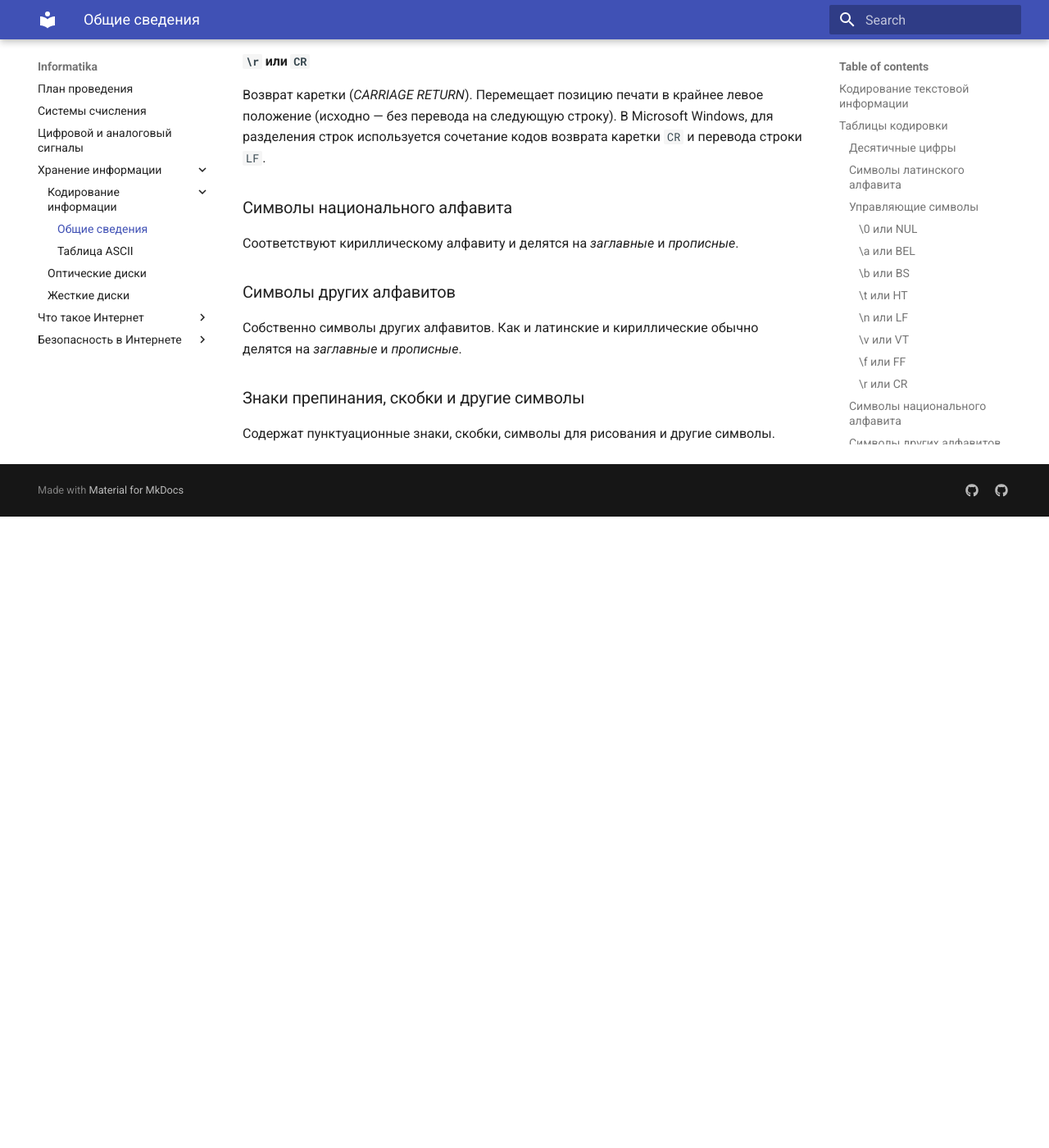
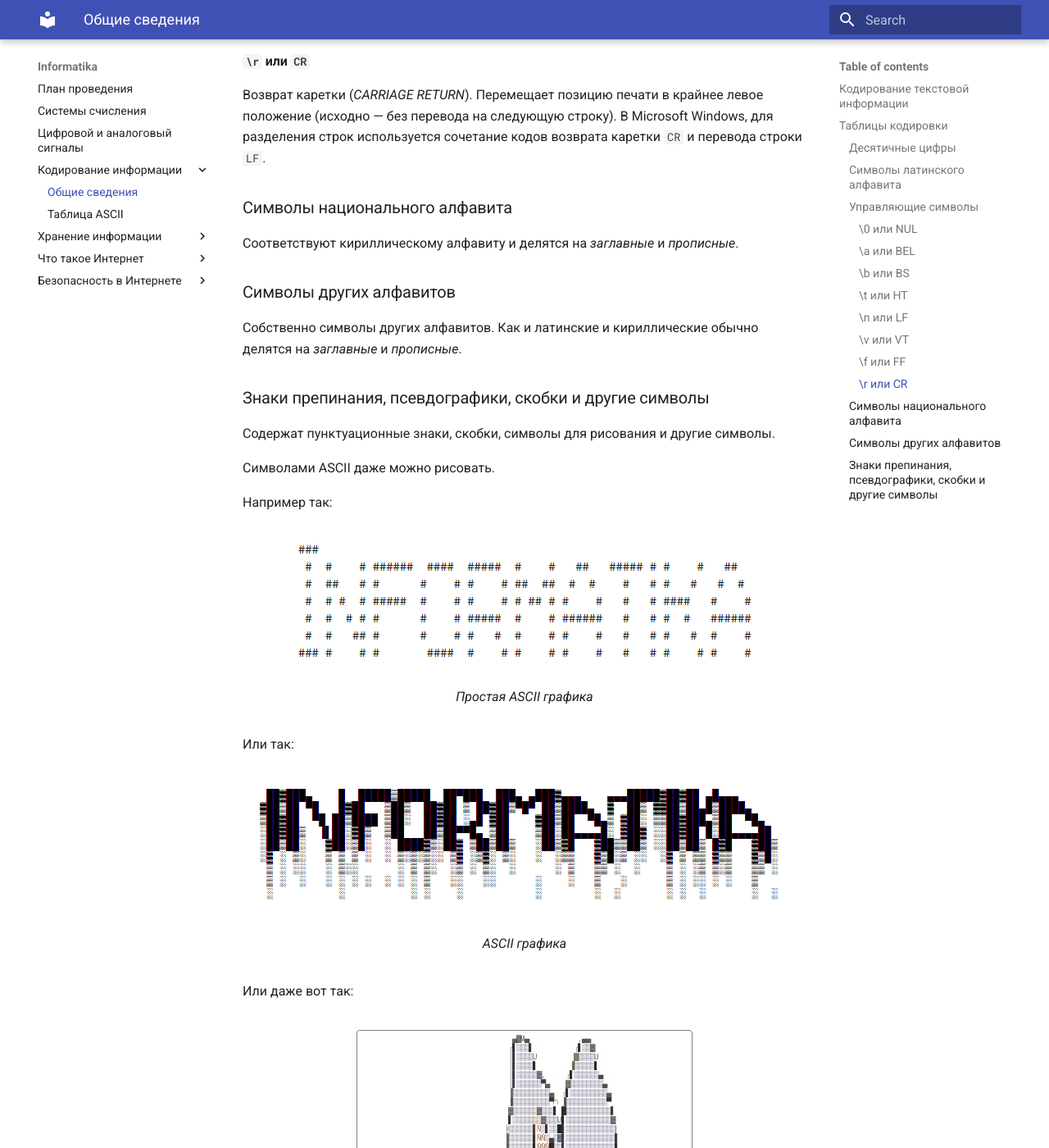
Before and after one commit to chabErch/Informatika, an MkDocs documentation site: the page built from docs/Кодирование информации/Общие сведения.md, in a window 1280 px wide and 1400 px high, scrolled down 2564 px. Shown: the whole window at 82% size. Built offline with MkDocs 1.6.1 and Material for MkDocs 9.7.7, drawn with Linux system fonts in a browser that asks for light colours; before the commit the page ends 3194 px from its top, so only the background shows below that; some of the changed text lies outside the part shown.

Commit message:
Добавил псевдо ASCII графику

```diff
--- a/docs/Хранение информации/Кодирование информации/Общие сведения.md
+++ b/docs/Кодирование информации/Общие сведения.md
@@ -25,7 +25,7 @@
 - управляющие символы;
 - символы национального алфавита;
 - символы других алфавитов;
-- знаки препинания, скобки и другие символы.
+- знаки препинания, псевдографики, скобки и другие символы.
 
 ### Десятичные цифры
 
@@ -81,6 +81,29 @@
 
 Собственно символы других алфавитов. Как и латинские и кириллические обычно делятся на *заглавные* и *прописные*.
 
-### Знаки препинания, скобки и другие символы
+### Знаки препинания, псевдографики, скобки и другие символы
 
 Содержат пунктуационные знаки, скобки, символы для рисования и другие символы.
+
+Символами ASCII даже можно рисовать.
+
+Например так:
+
+<figure markdown>
+  ![Простая ASCII графика](Общие сведения.assets/image-20220712002959462.png)
+  <figcaption>Простая ASCII графика</figcaption>
+</figure>
+
+Или так:
+
+<figure markdown>
+  ![ASCII графика](Общие сведения.assets/image-20220712000613756.png)
+  <figcaption>ASCII графика</figcaption>
+</figure>
+
+Или даже вот так:
+
+<figure markdown>
+  ![Сложная ASCII графика](Общие сведения.assets/image-20220712002035398.png)
+  <figcaption>Сложная ASCII графика</figcaption>
+</figure>
--- a/mkdocs.yml
+++ b/mkdocs.yml
@@ -7,10 +7,10 @@ nav:
   - План проведения: 'План.md'
   - Системы счисления: 'Системы счисления.md'
   - Цифровой и аналоговый сигналы: 'Цифра и аналог.md'
+  - 'Кодирование информации':
+    - Общие сведения: 'Кодирование информации/Общие сведения.md'
+    - Таблица ASCII: 'Кодирование информации/ASCII.md'
   - 'Хранение информации':
-    - 'Кодирование информации':
-      - Общие сведения: 'Хранение информации/Кодирование информации/Общие сведения.md'
-      - Таблица ASCII: 'Хранение информации/Кодирование информации/ASCII.md'
     - Оптические диски: 'Хранение информации/Оптические диски.md'
     - Жесткие диски: 'Хранение информации/Жесткие диски.md'
   - 'Что такое Интернет':
```
Also changed, not shown: docs/Кодирование информации/ASCII.md (renamed from docs/Хранение информации/Кодирование информации/ASCII.md, +9 -8 lines), docs/Кодирование информации/Общие сведения.assets/image-20220712000613756.png (added), docs/Кодирование информации/Общие сведения.assets/image-20220712002035398.png (added), docs/Кодирование информации/Общие сведения.assets/image-20220712002959462.png (added).
